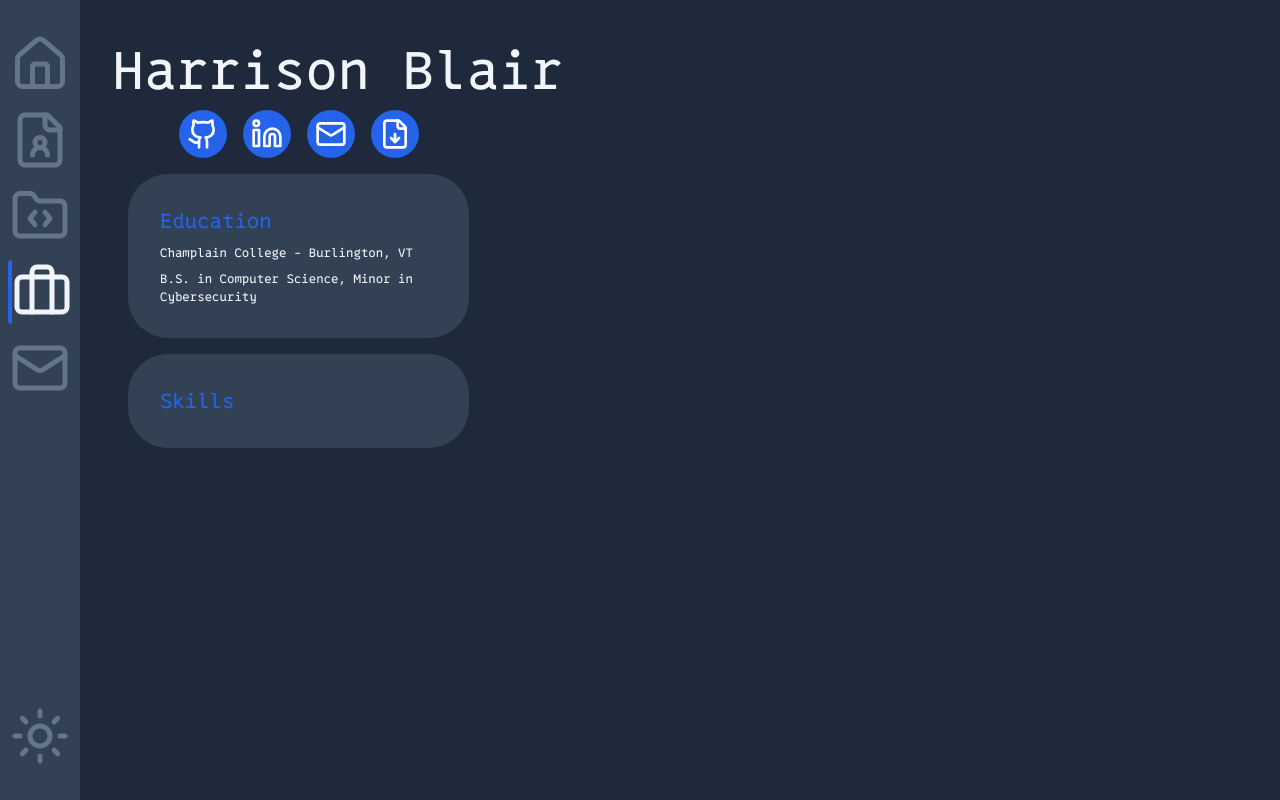
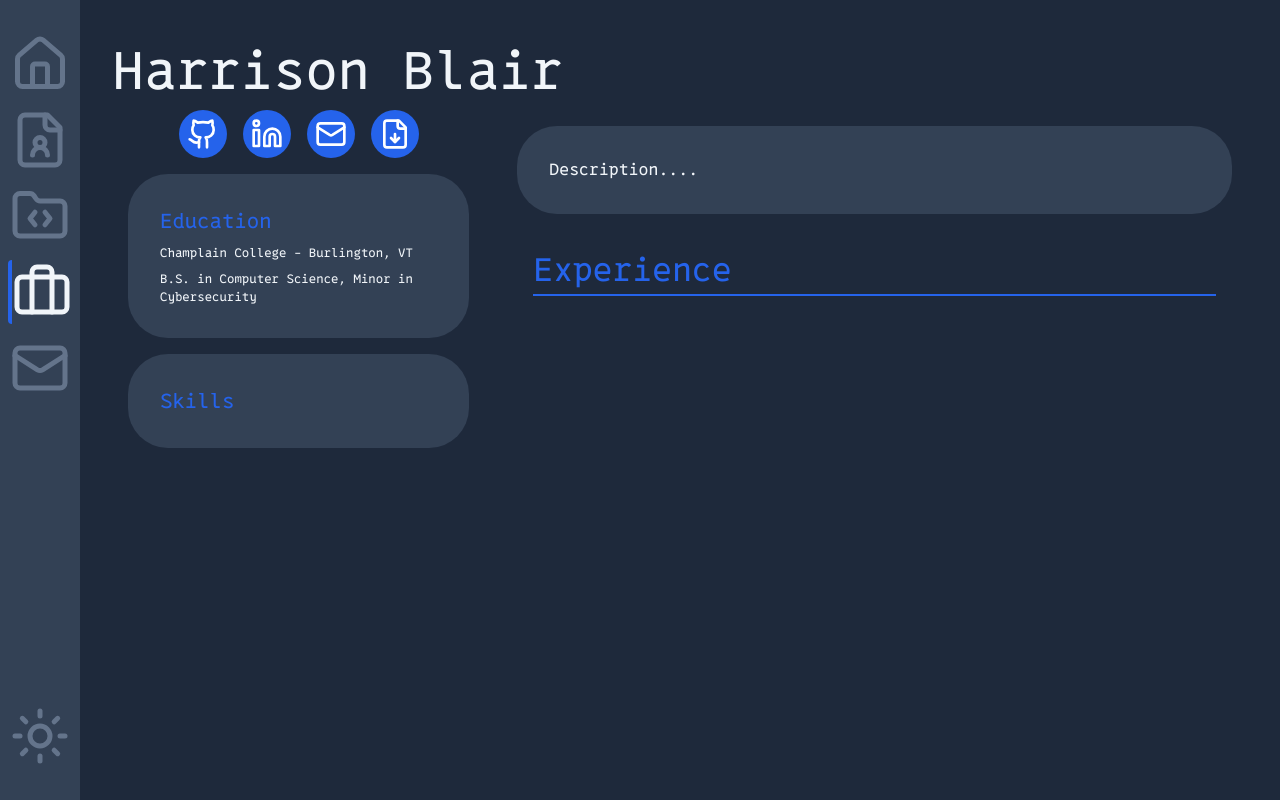
Before and after one commit to Harrison-Blair/personal-website, a Next.js app: page /work in a window 1280 px wide. Built offline with nearby package versions, Linux system fonts and the light colour scheme.

Commit message:
add description and expereince header

```diff
--- a/src/app/work/page.tsx
+++ b/src/app/work/page.tsx
@@ -58,7 +58,7 @@ export default function Work() {
             </div>
           </div>
           <div className="bg-[var(--muted)] rounded-[2.5rem] m-4 p-4 ">
-            <div className="flex flex-col p-4 gap-2">
+            <div className="flex flex-col m-4 gap-2">
               <h2 className="text-[2.5vh] text-[var(--primary)]">
                 Skills
               </h2>
@@ -67,7 +67,20 @@ export default function Work() {
           </div>
         </div>
         <div> {/* Main Content - 2/3 of Screen */}
+          <div className="bg-[var(--muted)] rounded-[2.5rem] m-4 p-4 ">
+            <div className="flex flex-col m-4">
+              <p>
+                Description....
+              </p>
+            </div>
+          </div>
+          <div className="m-4 p-4 ">
+            <h2 className="text-[4vh] text-[var(--primary)]">
+              Experience
+            </h2>
+            <hr className="border-[var(--primary)] border-[1.5px]" />
 
+          </div>
         </div>
       </div>
     </div>
```
Lines whose indentation alone changed are shown as unchanged.
